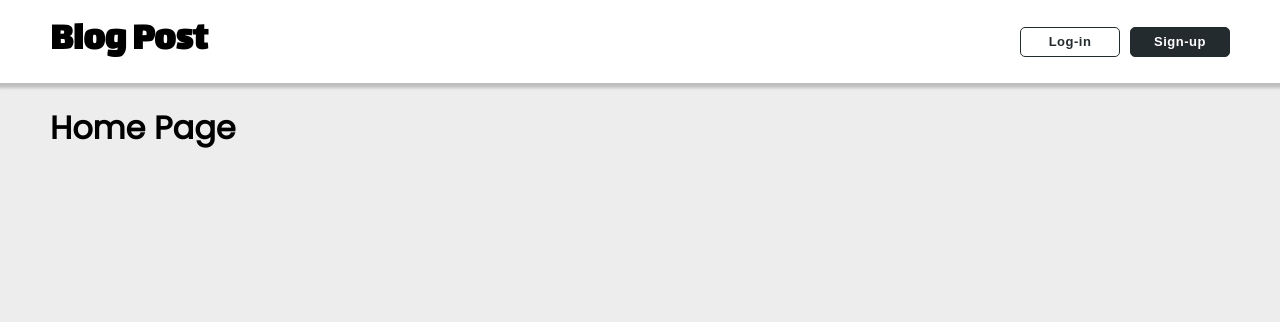
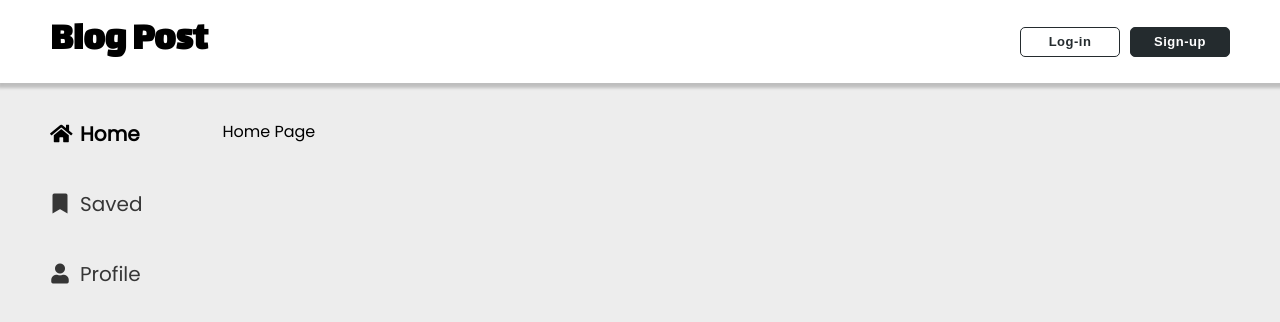
Before and after one commit to abhi-13-07/Blog-app, a React (Create React App) app in the folder client/: page / in a window 1280 px wide. Shown: the top 322 px of the page. Built offline with nearby package versions, Linux system fonts and the light colour scheme.

Commit message:
add NavBar Component

```diff
--- a/client/public/index.html
+++ b/client/public/index.html
@@ -14,7 +14,7 @@
     <link rel="manifest" href="/site.webmanifest">
     <link rel="stylesheet" href="https://use.fontawesome.com/releases/v5.15.4/css/all.css"
       integrity="sha384-DyZ88mC6Up2uqS4h/KRgHuoeGwBcD4Ng9SiP4dIRy0EXTlnuz47vAwmeGwVChigm" crossorigin="anonymous">
-    <title>React App</title>
+    <title>Blog App</title>
   </head>
   <body>
     <noscript>You need to enable JavaScript to run this app.</noscript>
--- a/client/src/Components/Header.jsx
+++ b/client/src/Components/Header.jsx
@@ -2,12 +2,20 @@ import React from "react";
 import PropTypes from "prop-types";
 import { Button } from "./index";
 
-const Header = ({ user, width, onLoginClick, onSignupClick, onLogoutClick }) => {
+const Header = ({ user, width, onLoginClick, onSignupClick, onLogoutClick, onMenuClick }) => {
+	const isMobileView = width <= 500;
+
 	return (
 		<header className="header">
+			{isMobileView && (
+				<div className="menu" onClick={onMenuClick}>
+					<i className="fas fa-bars"></i>
+				</div>
+			)}
 			<div className="brand-container">
 				<h1 className="brand">Blog Post</h1>
 			</div>
+			{!isMobileView && (
 				<div className="btn-container">
 					{!user ? (
 						<>
@@ -36,6 +44,8 @@ const Header = ({ user, width, onLoginClick, onSignupClick, onLogoutClick }) =>
 						/>
 					)}
 				</div>
+			)}
+			{isMobileView && <div></div>}
 		</header>
 	);
 };
@@ -46,6 +56,7 @@ Header.propTypes = {
 	onLoginClick: PropTypes.func,
 	onSignupClick: PropTypes.func,
 	onLogoutClick: PropTypes.func,
+	onMenuClick: PropTypes.func,
 };
 
 export default Header;
--- /dev/null
+++ b/client/src/Components/NavBar.jsx
@@ -0,0 +1,37 @@
+import React from "react";
+import { Link, useLocation } from "react-router-dom";
+
+const NavBar = () => {
+	const location = useLocation();
+
+	const isActive = path => {
+		return path === location.pathname;
+	};
+
+	return (
+		<nav className="navbar">
+			<ul>
+				<li>
+					<Link to="/" className={`nav-link ${isActive("/") && `active`}`}>
+						<i className={`fas fa-home`}></i>
+						Home
+					</Link>
+				</li>
+				<li>
+					<Link to="/saved" className="nav-link">
+						<i className="fas fa-bookmark"></i>
+						Saved
+					</Link>
+				</li>
+				<li>
+					<Link to="/me" className="nav-link">
+						<i className="fas fa-user"></i>
+						Profile
+					</Link>
+				</li>
+			</ul>
+		</nav>
+	);
+};
+
+export default NavBar;
--- a/client/src/Components/index.js
+++ b/client/src/Components/index.js
@@ -1,4 +1,5 @@
 import Button from "./Button";
 import Header from "./Header";
+import NavBar from "./NavBar";
 
-export { Button, Header };
+export { Button, Header, NavBar };
--- a/client/src/Hooks/useTitle.js
+++ b/client/src/Hooks/useTitle.js
@@ -2,6 +2,6 @@ import { useEffect } from "react";
 
 export const useTitle = title => {
 	useEffect(() => {
-		document.title = title;
+		document.title = `${title} | Blog App`;
 	});
 };
--- /dev/null
+++ b/client/src/Hooks/useWindowWidth.js
@@ -0,0 +1,18 @@
+import { useState, useEffect } from "react";
+
+export const useWindowWidth = () => {
+	const [width, setWidth] = useState(window.innerWidth);
+
+	useEffect(() => {
+		const handleResize = () => {
+			setWidth(window.innerWidth);
+		};
+		window.addEventListener("resize", handleResize);
+
+		return () => {
+			window.removeEventListener("resize", handleResize);
+		};
+	}, []);
+
+	return { width };
+};
--- a/client/src/Pages/Base.jsx
+++ b/client/src/Pages/Base.jsx
@@ -1,9 +1,11 @@
 import React from "react";
-import { Header } from "../Components";
+import { Header, NavBar } from "../Components";
 import { useNavigate } from "react-router-dom";
+import { useWindowWidth } from "../Hooks/useWindowWidth";
 
 const Base = ({ children }) => {
 	const navigate = useNavigate();
+	const { width } = useWindowWidth();
 
 	const handleLoginClick = () => {
 		navigate("/login");
@@ -20,11 +22,15 @@ const Base = ({ children }) => {
 	return (
 		<div>
 			<Header
+				width={width}
 				onLoginClick={handleLoginClick}
 				onSignupClick={handleSignupClick}
 				onLogoutClick={handleLogoutClick}
 			/>
-			<div className="section">{children}</div>
+			<div className="section">
+				{width > 500 && <NavBar />}
+				{children}
+			</div>
 		</div>
 	);
 };
--- a/client/src/Pages/Home.jsx
+++ b/client/src/Pages/Home.jsx
@@ -1,12 +1,14 @@
-import React from "react";
+import React, { useState } from "react";
 import Base from "./Base";
 import { useTitle } from "../Hooks/useTitle";
 
 const Home = () => {
-	useTitle("Blog App | Home");
+	const [openSlideBar, setOpenSlidBar] = useState(false);
+	useTitle("Home");
+
 	return (
 		<Base>
-			<h1>Home Page</h1>
+			<span>Home Page</span>
 		</Base>
 	);
 };
--- a/client/src/styles/App.css
+++ b/client/src/styles/App.css
@@ -1,6 +1,7 @@
 @import "./shared/variables.css";
 @import "./shared/buttons.css";
 @import "./shared/Header.css";
+@import "./shared/Navbar.css";
 
 body {
 	background-color: var(--background-color);
@@ -10,7 +11,10 @@ body {
 }
 
 .section {
-	padding: 0 50px 0 50px;
+	padding: 20px 50px 20px 50px;
+	display: flex;
+	align-items: flex-start;
+	gap: 5rem;
 }
 
 .centered {
--- a/client/src/styles/shared/Header.css
+++ b/client/src/styles/shared/Header.css
@@ -16,6 +16,11 @@
 	box-shadow: 1px 2px 3px 3px rgba(0, 0, 0, 0.2);
 }
 
+.header .menu i {
+	font-size: 1.8rem;
+	cursor: pointer;
+}
+
 .header .brand {
 	margin: 0;
 	padding: 0;
--- /dev/null
+++ b/client/src/styles/shared/Navbar.css
@@ -0,0 +1,39 @@
+.navbar ul {
+	padding: 0;
+	margin: 0;
+}
+
+.navbar ul li {
+	list-style: none;
+}
+
+.nav-link i {
+	width: 20px;
+	text-align: center;
+}
+
+.nav-link {
+	list-style: none;
+	display: flex;
+	align-items: center;
+	gap: 10px;
+	margin: 40px 0 40px 0;
+	text-decoration: none;
+	color: rgb(54, 54, 54);
+	font-size: 20px;
+}
+
+.nav-link:hover {
+	cursor: pointer;
+	color: black;
+	font-weight: bold;
+}
+
+.nav-link:first-child {
+	margin-top: 0;
+}
+
+.active {
+	color: black;
+	font-weight: bold;
+}
```
Lines whose indentation alone changed are shown as unchanged.
